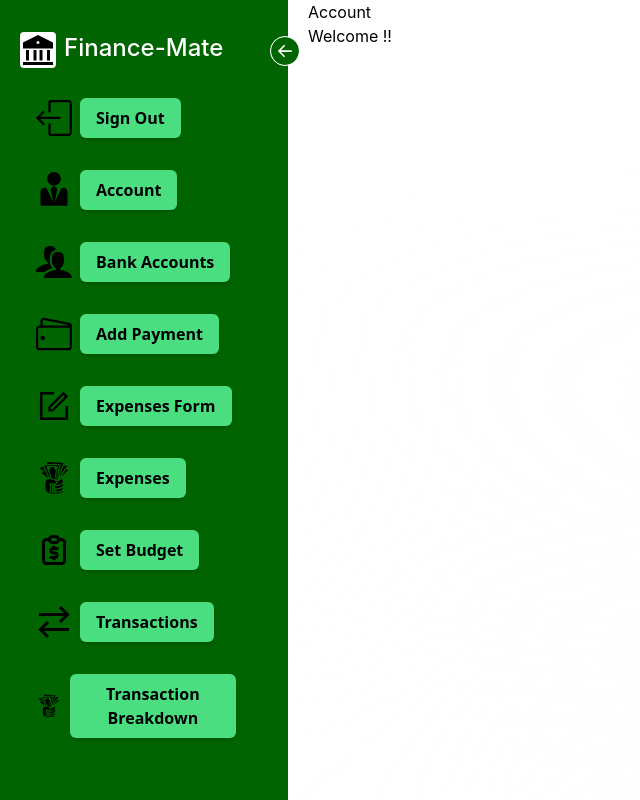
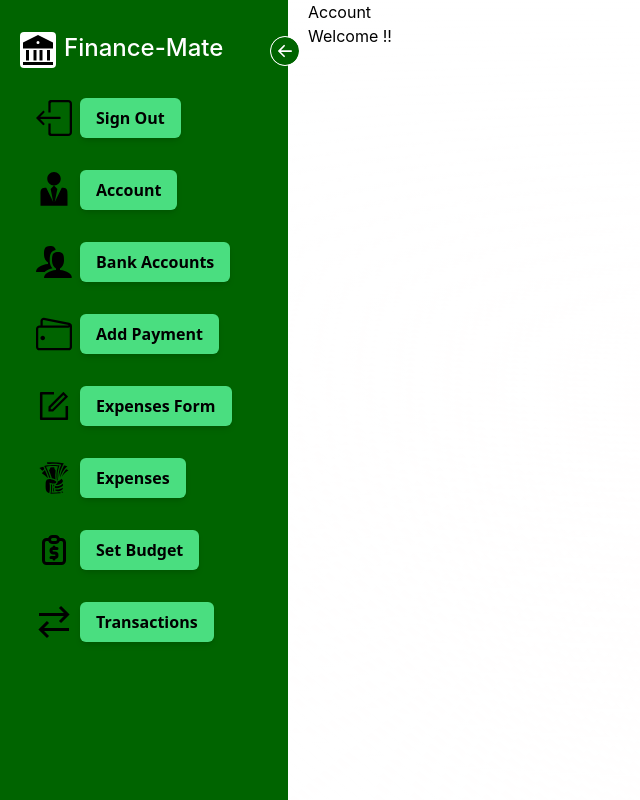
Before and after one commit to AleHS01/frontendCapstone, a React (Create React App) app in the folder finance-mate/: page /user in a window 1280 px wide. Shown: the whole page, without its empty margins (0-640 px from the left). Built offline with nearby package versions, Linux system fonts and the light colour scheme; no server answers.

Commit message:
Removing unnessary button and path

```diff
--- a/finance-mate/src/App.js
+++ b/finance-mate/src/App.js
@@ -53,7 +53,7 @@ function App() {
 
           {/* prettier-ignore */}
           <Route path="/individual-budget/:budget_id" element={<IndividualBudget />}/>
-          <Route path="/trans-cat" element={<TransactionCatergory/>}/>
+          {/* <Route path="/trans-cat" element={<TransactionCatergory/>}/> */}
         </Routes>
       </div>
     </Router>
--- a/finance-mate/src/components/side-bar.jsx
+++ b/finance-mate/src/components/side-bar.jsx
@@ -248,7 +248,7 @@ function SideBar() {
           </button>
         </div>
 
-        <div
+        {/* <div
           className={`flex items-center rounded-md px-2 py-2  ${
             !open ? "px-1" : "px-4"
           }`}
@@ -265,7 +265,7 @@ function SideBar() {
           >
             Transaction Breakdown
           </button>
-        </div>
+        </div> */}
 
       </div>
     </div>
```
